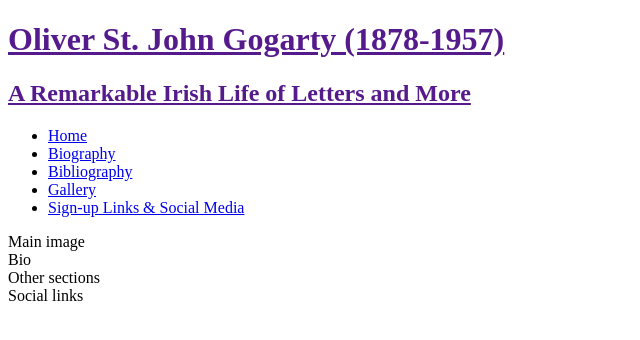
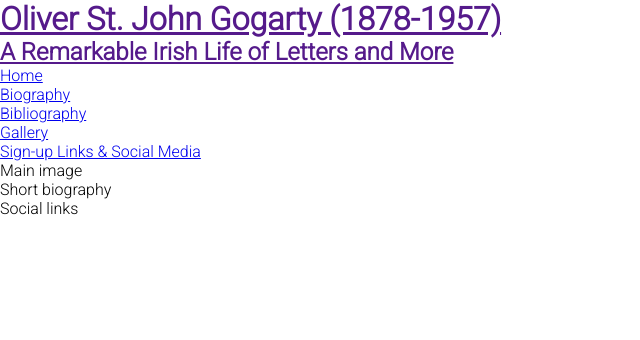
Before and after one commit to Conorjbr/Oliver-St-John-Gogarty, a plain HTML site: page index.html in a window 1280 px wide. Shown: the whole page, without its empty margins (0-640 px from the left). Drawn offline with Linux system fonts and the light colour scheme.

Commit message:
Add google fonts and remove default marginsn padding and border

```diff
--- a/assets/CSS/style.css
+++ b/assets/CSS/style.css
@@ -1,3 +1,11 @@
-body ~{
-    font-family: Arial;
+@import url('https://fonts.googleapis.com/css2?family=Roboto:wght@300&display=swap');
+*{
+  margin: 0;
+  padding: 0;
+  border: none;
 }
+
+body {
+    font-family: Roboto;
+    font-weight: 300;
+}
--- a/index.html
+++ b/index.html
@@ -42,8 +42,7 @@
     </header>
 
     <Section>Main image</Section>
-    <Section>Bio</Section>
-    <Section>Other sections</Section>
+    <Section>Short biography</Section>
 
 </body>
 </header>
```
